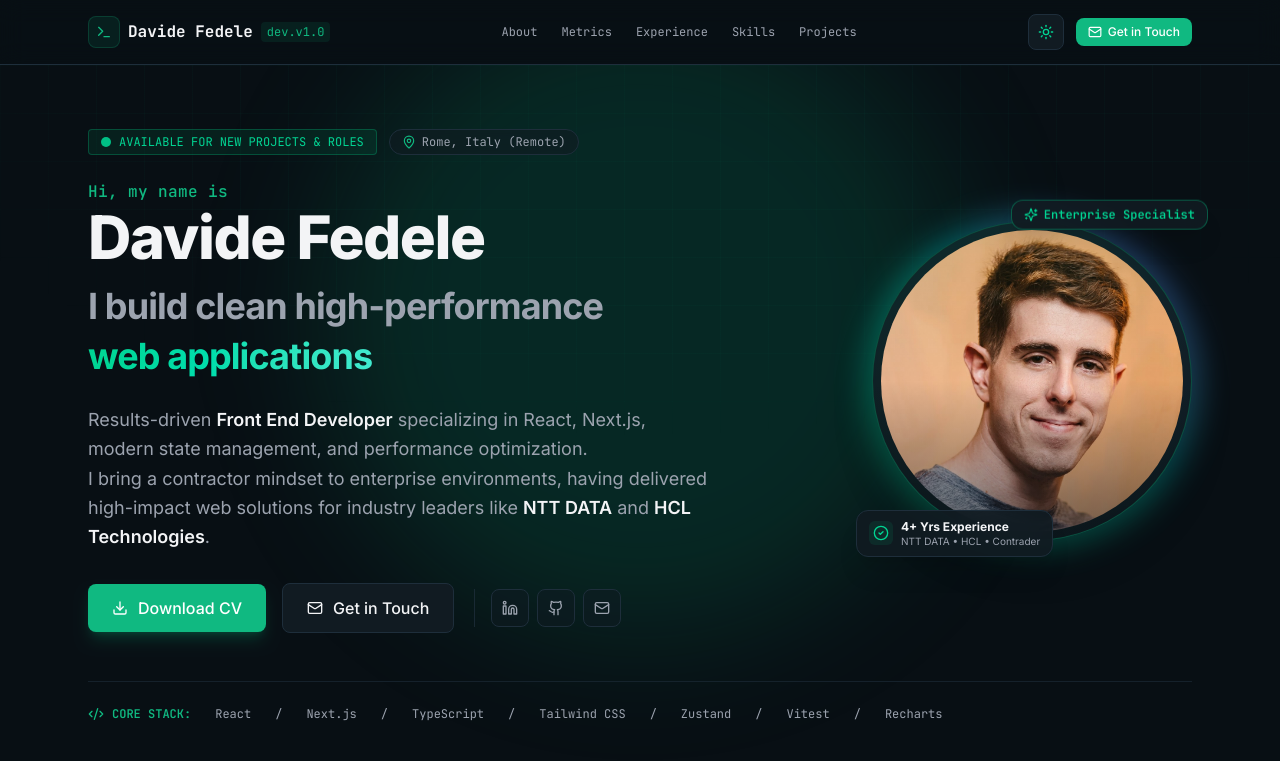
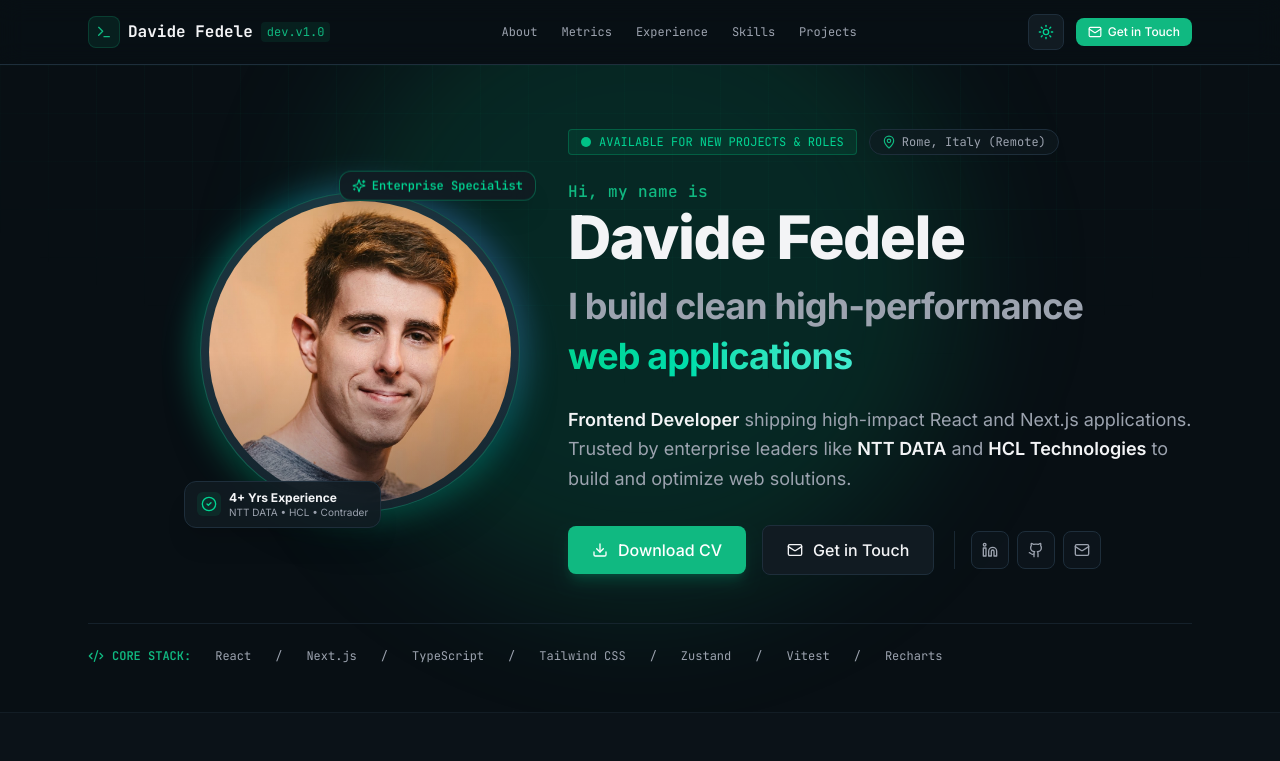
Before and after one commit to davixx95/nextjs-portfolio, a Next.js app: page / in a window 1280 px wide. Shown: the top 761 px of the page. Built offline with nearby package versions, Linux system fonts and the light colour scheme.

Commit message:
Hero: headshot column with glow ring and floating badges

```diff
--- a/src/components/sections/HeroSection.tsx
+++ b/src/components/sections/HeroSection.tsx
@@ -11,7 +11,7 @@ export function HeroSection({ coreStack }: { coreStack: string[] }) {
   const [isContactOpen, setIsContactOpen] = useState(false);
 
   return (
-    <section id="hero" className="relative pt-8 pb-16 md:pt-16 md:pb-24 overflow-hidden">
+    <section id="hero" className="relative pt-8 pb-16 md:pt-16 md:pb-12 overflow-hidden">
       {/* Background Ambient Glow & Subtle Grid Overlay */}
       <div className="absolute top-1/3 left-1/2 -translate-x-1/2 -translate-y-1/2 w-[30rem] h-[30rem] sm:w-[40rem] sm:h-[40rem] bg-emerald-500/10 dark:bg-emerald-500/15 rounded-full blur-3xl pointer-events-none -z-10" />
       <div className="absolute inset-0 bg-[linear-gradient(to_right,#10b98108_1px,transparent_1px),linear-gradient(to_bottom,#10b98108_1px,transparent_1px)] bg-[size:3rem_3rem] [mask-image:radial-gradient(ellipse_60%_50%_at_50%_0%,#000_70%,transparent_100%)] pointer-events-none -z-10" />
@@ -19,7 +19,50 @@ export function HeroSection({ coreStack }: { coreStack: string[] }) {
       <div className="max-w-6xl mx-auto px-4 sm:px-6">
         <div className="grid grid-cols-1 lg:grid-cols-12 gap-10 lg:gap-12 items-center">
 
-          {/* Left Column: Intro, Headline, Bio, CTAs & Socials */}
+          {/* Left Column: Headshot Frame with Ambient Glow & Badges */}
+          <div className="lg:col-span-5 flex justify-center lg:justify-end relative">
+            <div className="relative group">
+
+              {/* Outer Decorative Ring Glow */}
+              <div className="absolute -inset-1.5 bg-gradient-to-tr from-emerald-500 via-teal-400 to-indigo-500 rounded-full blur-lg opacity-40 group-hover:opacity-75 transition duration-500" />
+
+              {/* Headshot Card Container */}
+              <div className="relative w-64 h-64 sm:w-72 sm:h-72 lg:w-80 lg:h-80 rounded-full p-2 bg-border/90 border border-emerald-500/30 backdrop-blur-md shadow-2xl overflow-hidden flex items-center justify-center">
+
+                {/* Background Glow inside Container */}
+                <div className="absolute -inset-50 group-hover:-inset-100 transition-[inset] duration-400 bg-gradient-to-b from-emerald-500/10 via-transparent to-background/80 pointer-events-none z-50" />
+
+                <Image
+                  src="/headshot.jpeg"
+                  alt="Davide Fedele - Front End Developer"
+                  width={320}
+                  height={320}
+                  priority
+                  className="w-full h-full object-cover rounded-full transition-transform duration-500 group-hover:scale-[1.03]"
+                />
+              </div>
+
+              {/* Floating Badge Top Right */}
+              <div className="absolute -top-3 -right-3 sm:-top-4 sm:-right-4 bg-surface/90 border border-emerald-500/40 rounded-xl px-3 py-1.5 shadow-xl backdrop-blur-md flex items-center gap-1.5 text-xs font-mono text-emerald-400 animate-bounce duration-1000">
+                <Sparkles className="w-3.5 h-3.5" />
+                <span className="font-semibold">Enterprise Specialist</span>
+              </div>
+
+              {/* Floating Badge Bottom Left */}
+              <div className="absolute -bottom-3 -left-3 sm:-bottom-4 sm:-left-4 bg-surface/90 border border-border rounded-xl px-3 py-2 shadow-xl backdrop-blur-md flex items-center gap-2 text-xs font-sans text-text-main">
+                <div className="p-1 rounded-md bg-emerald-500/10 text-emerald-400">
+                  <CheckCircle2 className="w-4 h-4" />
+                </div>
+                <div>
+                  <div className="font-bold text-xs">4+ Yrs Experience</div>
+                  <div className="text-[10px] text-text-muted">NTT DATA • HCL • Contrader</div>
+                </div>
+              </div>
+
+            </div>
+          </div>
+
+          {/* Right Column: Intro, Headline, Bio, CTAs & Socials */}
           <div className="lg:col-span-7 space-y-6 text-left">
 
             {/* Status & Location Badges */}
@@ -52,7 +95,7 @@ export function HeroSection({ coreStack }: { coreStack: string[] }) {
 
             {/* Impactful & Likable Bio */}
             <p className="text-base sm:text-lg text-text-muted font-sans leading-relaxed max-w-2xl">
-              Results-driven <strong className="text-text-main font-semibold">Front End Developer</strong> specializing in React, Next.js, modern state management, and performance optimization.<br />I bring a contractor mindset to enterprise environments, having delivered high-impact web solutions for industry leaders like <strong className="text-text-main font-semibold">NTT DATA</strong> and <strong className="text-text-main font-semibold">HCL Technologies</strong>.
+              <strong className="text-text-main font-semibold">Frontend Developer</strong> shipping high-impact React and Next.js applications. Trusted by enterprise leaders like <strong className="text-text-main font-semibold">NTT DATA</strong> and <strong className="text-text-main font-semibold">HCL Technologies</ strong> to build and optimize web solutions.
             </p>
 
             {/* Action Buttons & Social Links */}
@@ -105,49 +148,6 @@ export function HeroSection({ coreStack }: { coreStack: string[] }) {
 
           </div>
 
-          {/* Right Column: Headshot Frame with Ambient Glow & Badges */}
-          <div className="lg:col-span-5 flex justify-center lg:justify-end relative">
-            <div className="relative group">
-
-              {/* Outer Decorative Ring Glow */}
-              <div className="absolute -inset-1.5 bg-gradient-to-tr from-emerald-500 via-teal-400 to-indigo-500 rounded-full blur-lg opacity-40 group-hover:opacity-75 transition duration-500" />
-
-              {/* Headshot Card Container */}
-              <div className="relative w-64 h-64 sm:w-72 sm:h-72 lg:w-80 lg:h-80 rounded-full p-2 bg-surface/90 border border-emerald-500/30 backdrop-blur-md shadow-2xl overflow-hidden flex items-center justify-center">
-
-                {/* Background Glow inside Container */}
-                <div className="absolute -inset-20 group-hover:-inset-100 transition-[inset] duration-400 bg-gradient-to-b from-emerald-500/10 via-transparent to-background/80 pointer-events-none z-50" />
-
-                <Image
-                  src="/headshot.jpeg"
-                  alt="Davide Fedele - Front End Developer"
-                  width={320}
-                  height={320}
-                  priority
-                  className="w-full h-full object-cover rounded-full transition-transform duration-500 group-hover:scale-[1.03]"
-                />
-              </div>
-
-              {/* Floating Badge Top Right */}
-              <div className="absolute -top-3 -right-3 sm:-top-4 sm:-right-4 bg-surface/90 border border-emerald-500/40 rounded-xl px-3 py-1.5 shadow-xl backdrop-blur-md flex items-center gap-1.5 text-xs font-mono text-emerald-400 animate-bounce duration-1000">
-                <Sparkles className="w-3.5 h-3.5" />
-                <span className="font-semibold">Enterprise Specialist</span>
-              </div>
-
-              {/* Floating Badge Bottom Left */}
-              <div className="absolute -bottom-3 -left-3 sm:-bottom-4 sm:-left-4 bg-surface/90 border border-border rounded-xl px-3 py-2 shadow-xl backdrop-blur-md flex items-center gap-2 text-xs font-sans text-text-main">
-                <div className="p-1 rounded-md bg-emerald-500/10 text-emerald-400">
-                  <CheckCircle2 className="w-4 h-4" />
-                </div>
-                <div>
-                  <div className="font-bold text-xs">4+ Yrs Experience</div>
-                  <div className="text-[10px] text-text-muted">NTT DATA • HCL • Contrader</div>
-                </div>
-              </div>
-
-            </div>
-          </div>
-
         </div>
 
         {/* Quick Tech Highlights Pill Ribbon at Bottom */}
```
